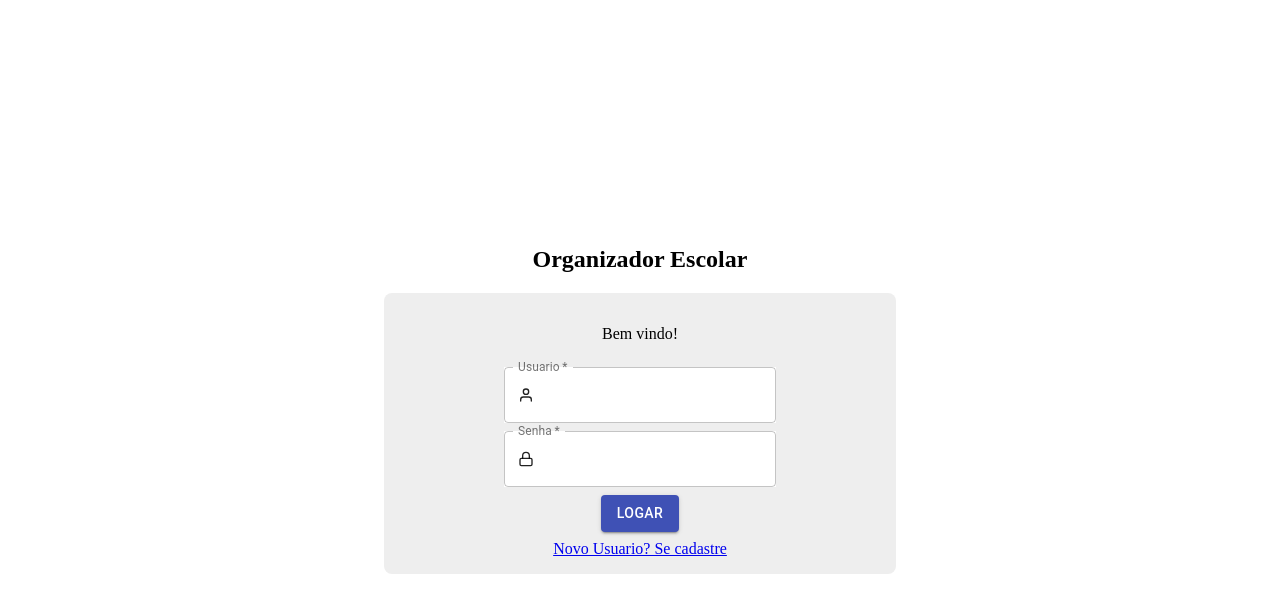
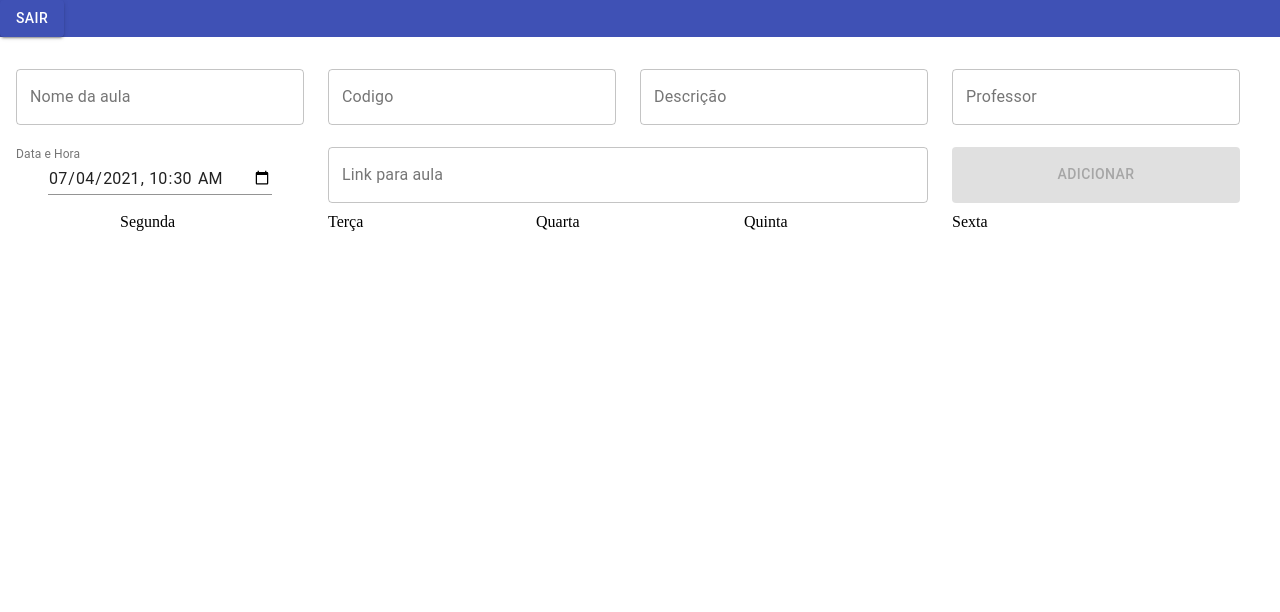
Before and after one commit to LuizPPA/organizador-escolar, a React (Create React App) app in the folder organizador-escolar-frontend/: page /organizador in a window 1280 px wide. Before the commit this address led to /. Shown: the top 612 px of the page. Built offline with nearby package versions, Linux system fonts and the light colour scheme; sample sign-in values are in the browser's storage.

Commit message:
Displaying classes in a calendar-like layout

```diff
--- a/organizador-escolar-frontend/package.json
+++ b/organizador-escolar-frontend/package.json
@@ -17,7 +17,7 @@
     "web-vitals": "^1.1.2"
   },
   "scripts": {
-    "start": "set PORT=4000 && react-scripts start",
+    "start": "react-scripts start",
     "build": "react-scripts build",
     "test": "react-scripts test",
     "eject": "react-scripts eject"
--- a/organizador-escolar-frontend/src/App.jsx
+++ b/organizador-escolar-frontend/src/App.jsx
@@ -1,12 +1,20 @@
-import React, {useState} from 'react'
+import React, {useEffect, useState} from 'react'
 import Routes from "./Routes"
 import { makeStyles } from "@material-ui/core"
 
 
 const App = _ =>{
     const classes = useStyles();
-    const [isAuthenticated, setIsAuthenticated] = useState(false);
-    const [userInfo, setUserInfo] = useState()
+    const [isAuthenticated, setIsAuthenticated] = useState(!!JSON.parse(localStorage.getItem('userToken')));
+    const [userInfo, setUserInfo] = useState(JSON.parse(localStorage.getItem('userInfo')));
+
+    useEffect(() => {
+        localStorage.setItem('userToken', JSON.stringify(isAuthenticated));
+    }, [isAuthenticated]);
+
+    useEffect(() => {
+        localStorage.setItem('userInfo', JSON.stringify(userInfo));
+    }, [userInfo]);
 
     return(
         <div className={classes.App}>
--- a/organizador-escolar-frontend/src/Routes.jsx
+++ b/organizador-escolar-frontend/src/Routes.jsx
@@ -10,7 +10,16 @@ const Routes = props =>{
 
     return(
         <BrowserRouter>
-            <Route path="/" exact component={()=><Login setUserInfo={setUserInfo} autenticate={setIsAuthenticated}/>} />
+            <Route path="/" exact
+                component={()=>{
+                    if(!isAuthenticated) {
+                        return <Login setUserInfo={setUserInfo} autenticate={setIsAuthenticated}/>
+                    }
+                    else{
+                        return <Redirect to="/organizador"/>
+                    }
+                }}
+            />
             {
                 isAuthenticated && <Route path="/organizador" exact component={()=> <Header logout={setIsAuthenticated}> <AddClass /> </Header>}/>
             }
--- a/organizador-escolar-frontend/src/views/AddClass/AddClass.jsx
+++ b/organizador-escolar-frontend/src/views/AddClass/AddClass.jsx
@@ -13,7 +13,7 @@ const AddClass = () =>{
     const [newClassDescription, setNewClassDescription] = useState("");
     const [newClassProfessor, setNewClassProfessor] = useState("");
     const [newClassDate, setNewClassDate] = useState("2021-07-04T10:30");
-    const [canAddClass, setCanAddClass] = useState(false)
+    const [canAddClass, setCanAddClass] = useState(false);
 
     useEffect(() =>{
         //chamada pro backEnd
@@ -21,13 +21,19 @@ const AddClass = () =>{
     }, []);
 
     useEffect(() =>{
-        newClassName && newClassLink && newClassCode && newClassDescription && newClassProfessor && newClassDate && setCanAddClass(true)
-        !newClassName || !newClassLink || !newClassCode || !newClassDescription || !newClassProfessor || !newClassDate && setCanAddClass(false)
+        setCanAddClass(newClassName && newClassLink && newClassCode && newClassDescription && newClassProfessor && newClassDate);
     }, [newClassName, newClassLink, newClassCode, newClassDescription, newClassProfessor, newClassDate ]);
 
     const handleAddClass = () => {
         //chamar o backend para salva a aula
-        const newClass = {name: newClassName, link:newClassLink, code: newClassCode, description: newClassDescription, professor: newClassProfessor, date: newClassDate};
+        const newClass = {
+            name: newClassName,
+            link:newClassLink,
+            code: newClassCode,
+            description: newClassDescription,
+            professor: newClassProfessor,
+            date: newClassDate
+        };
 
         const classListClone = [...classList];
 
@@ -145,9 +151,16 @@ const AddClass = () =>{
             </Grid>
 
             <Grid container item xs={12}>
-                {classList && classList.map(e =>
-                    <ClassCard item={e} deleteItem={handleDeleteItem}/>
-                )}
+                {[1, 2, 3, 4, 5].map(weekday =>  (
+                    <Grid item xs={2} key={weekday} className={classes.weekdayColumn}>
+                        {!!classList && classList
+                            .filter(lesson => new Date(lesson.date).getDay() == weekday )
+                            .map((lesson, index) =>
+                                <ClassCard key={index} item={lesson} deleteItem={handleDeleteItem}/>
+                            )
+                        }
+                    </Grid>
+                ))}
             </Grid>
         </Grid>
     )
@@ -155,23 +168,26 @@ const AddClass = () =>{
 
 const useStyles = makeStyles((theme) => ({
     fullWidth:{
-        width: "100%"
+        width: "100%",
     },
     fullHeight:{
-        height: "100%"
+        height: "100%",
     },
     container:{
-        padding: "32px 16px"
+        padding: "32px 16px",
     },
     container2:{
         marginTop:"10px",
     },
     dataHora:{
-        paddingLeft:"32px"
+        paddingLeft:"32px",
     },
     semana:{
         justifyContent:"center",
-        marginTop:"10px"
+        marginTop:"10px",
+    },
+    weekdayColumn:{
+        padding: "10px",
     }
 }));
 
--- a/organizador-escolar-frontend/src/views/AddClass/ClassCard.jsx
+++ b/organizador-escolar-frontend/src/views/AddClass/ClassCard.jsx
@@ -9,36 +9,36 @@ const ClassCard = (props) =>{
 
     return (
         <Grid container item xs={12} className={classes.container}>
-            <Grid item xs={1}>
-                <IconButton onClick={() => deleteItem(item.code)} className={classes.itemAlignCenter}>
-                    <Trash size={32}/>
-                </IconButton>
-            </Grid>
-
-            <Grid item xs={1}>
+            <Grid item xs={12}>
                 <p>Código: {item.code}</p>
             </Grid>
 
-            <Grid item xs={2}>
+            <Grid item xs={12}>
                 <p>Nome: {item.name}</p>
             </Grid>
 
 
 
-            <Grid item xs={2}>
+            <Grid item xs={12}>
                 <p>Descrição: {item.description}</p>
             </Grid>
 
-            <Grid item xs={2}>
+            <Grid item xs={12}>
                 <p>Professor: {item.professor}</p>
             </Grid>
 
-            <Grid item xs={2}>
-                <p>Data: {item.date}</p>
+            <Grid item xs={12}>
+                <p>Data: {new Date(item.date).toLocaleTimeString()}</p>
             </Grid>
 
-            <Grid item xs={2}>
+            <Grid item xs={12}>
                 <p>link: {item.link}</p>
+            </Grid>
+
+            <Grid item xs={12}>
+                <IconButton onClick={() => deleteItem(item.code)} className={classes.itemAlignCenter}>
+                    <Trash size={32}/>
+                </IconButton>
             </Grid>
         </Grid>
     )
--- a/organizador-escolar-frontend/src/views/LoginRegister/Login.jsx
+++ b/organizador-escolar-frontend/src/views/LoginRegister/Login.jsx
@@ -177,7 +177,7 @@ const Login = (props) =>{
                     sucessRegister && <Alert className={classes.btn} variant="filled" severity="success">Sucesso ao se registrar</Alert>
                 }
 
-                <a className={classes.link} onClick={ () => setRegisterLogin(!registerLogin)}>{registerLogin ? 'Novo Usuario? Se cadastre' : 'Já tem Cadastro? Clique aqui para Logar'}</a>
+                <p className={classes.link} onClick={ () => setRegisterLogin(!registerLogin)}>{registerLogin ? 'Novo Usuario? Se cadastre' : 'Já tem Cadastro? Clique aqui para Logar'}</p>
             </div>
         </div>
     )
```
Also changed, not shown: 1 other file (tests, documents, lock files or other folders).
